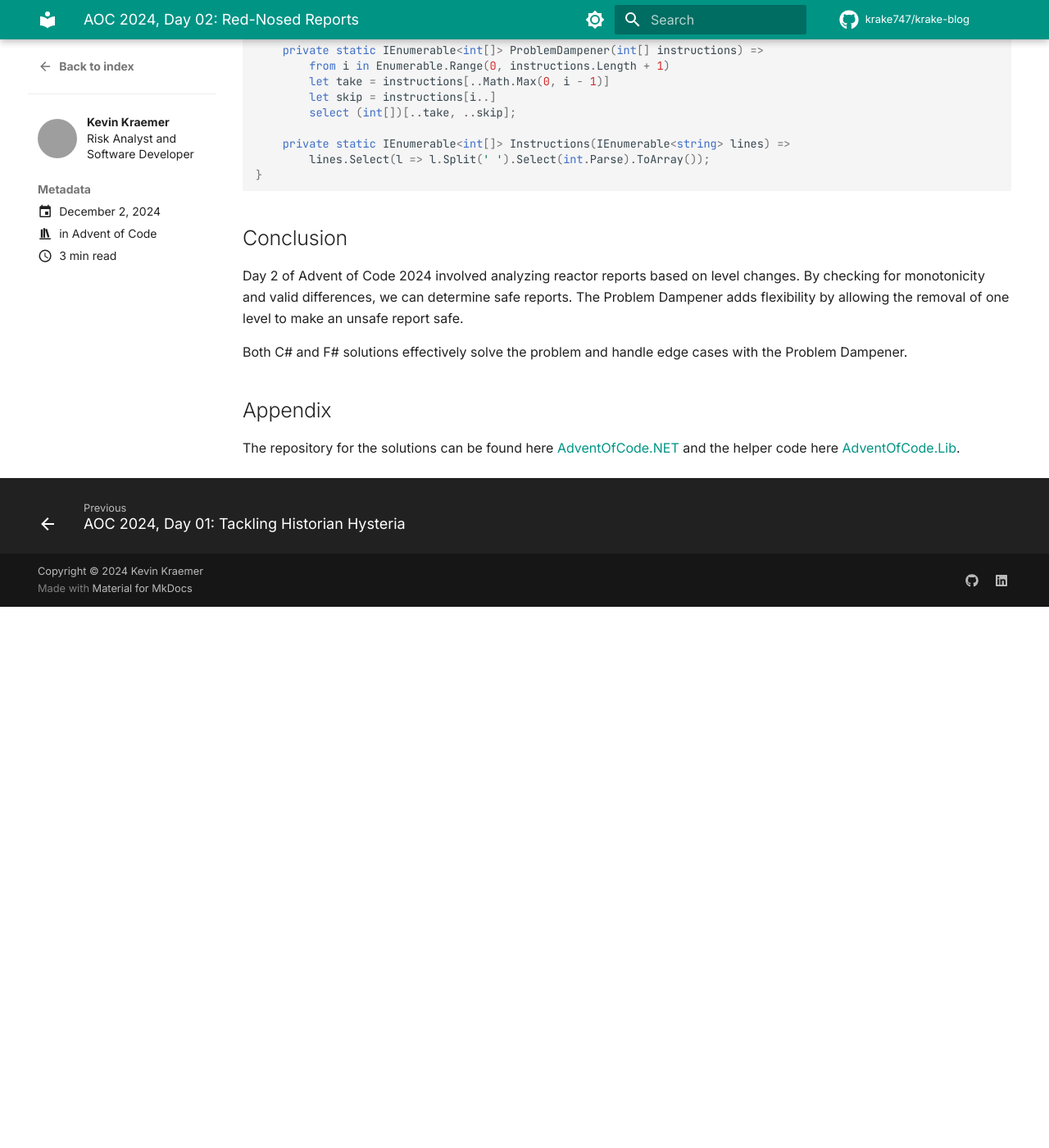
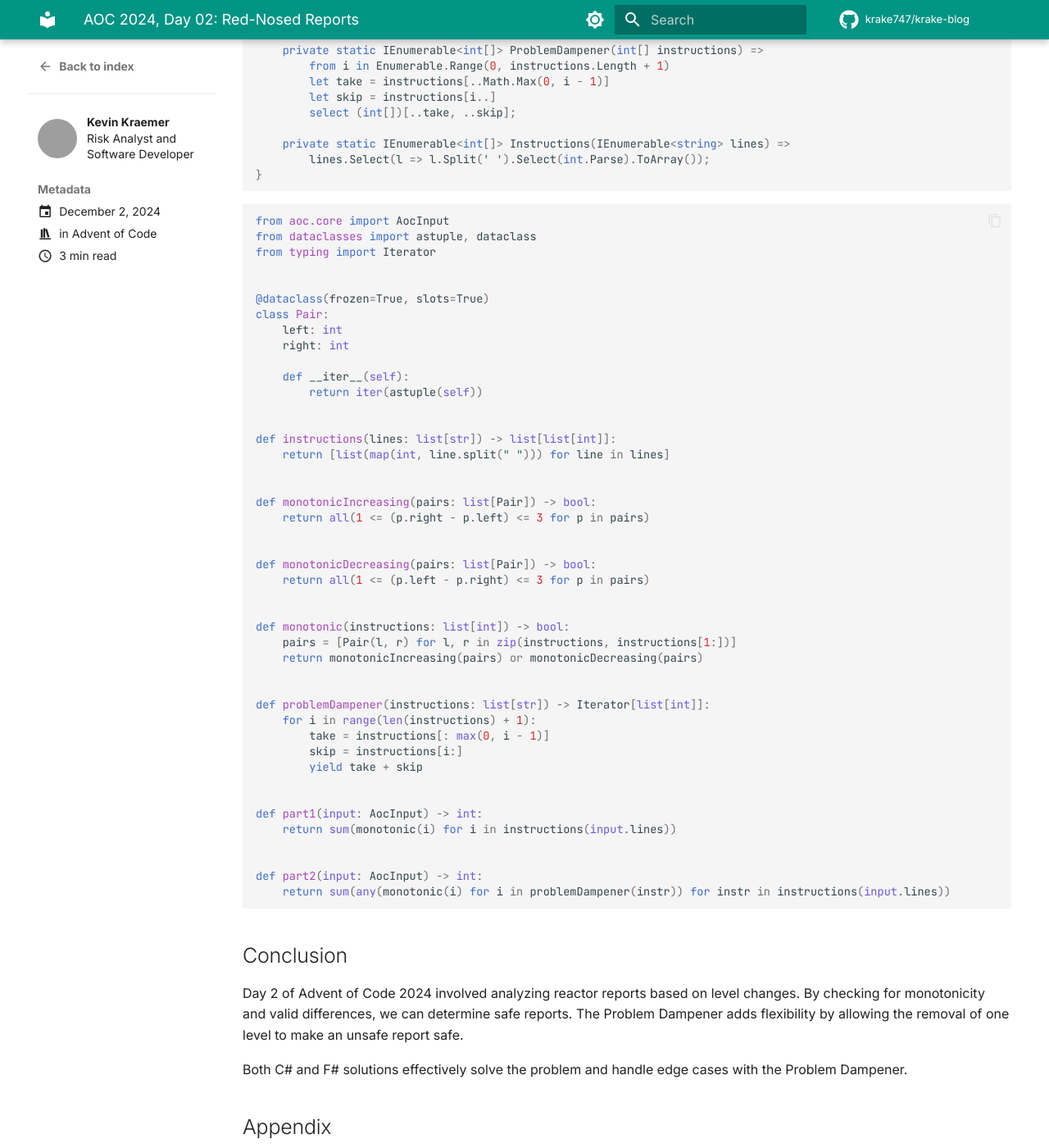
Before and after one commit to krake747/krake-blog, an MkDocs documentation site: the page built from docs/blog/posts/aoc_2024_02.md, in a window 1280 px wide and 1400 px high, scrolled down 1386 px. Shown: the whole window at 82% size. Built offline with MkDocs 1.6.1 and Material for MkDocs 9.7.7, drawn with Linux system fonts in a browser that asks for light colours; comment, search, counter and statistics services are not loaded; before the commit the page ends 2126 px from its top, so only the background shows below that; grey boxes are pictures that could not be loaded.

Commit message:
feat(aoc, python): add day 2 solution

````diff
--- a/cspell.json
+++ b/cspell.json
@@ -22,9 +22,11 @@
         "adventofcode",
         "appsettings",
         "arithmatex",
+        "astuple",
         "betterem",
         "copm",
         "dataclass",
+        "dataclasses",
         "datalust",
         "flexbox",
         "fontawesome",
--- a/docs/blog/posts/aoc_2024_02.md
+++ b/docs/blog/posts/aoc_2024_02.md
@@ -124,6 +124,55 @@ We need to adjust the analysis to check if removing one level makes the report s
             |> Seq.length
     ```
 
+=== "Python"
+
+```py
+from aoc.core import AocInput
+from dataclasses import astuple, dataclass
+from typing import Iterator
+
+
+@dataclass(frozen=True, slots=True)
+class Pair:
+    left: int
+    right: int
+
+    def __iter__(self):
+        return iter(astuple(self))
+
+
+def instructions(lines: list[str]) -> list[list[int]]:
+    return [list(map(int, line.split(" "))) for line in lines]
+
+
+def monotonicIncreasing(pairs: list[Pair]) -> bool:
+    return all(1 <= (p.right - p.left) <= 3 for p in pairs)
+
+
+def monotonicDecreasing(pairs: list[Pair]) -> bool:
+    return all(1 <= (p.left - p.right) <= 3 for p in pairs)
+
+
+def monotonic(instructions: list[int]) -> bool:
+    pairs = [Pair(l, r) for l, r in zip(instructions, instructions[1:])]
+    return monotonicIncreasing(pairs) or monotonicDecreasing(pairs)
+
+
+def problemDampener(instructions: list[str]) -> Iterator[list[int]]:
+    for i in range(len(instructions) + 1):
+        take = instructions[: max(0, i - 1)]
+        skip = instructions[i:]
+        yield take + skip
+
+
+def part1(input: AocInput) -> int:
+    return sum(monotonic(i) for i in instructions(input.lines))
+
+
+def part2(input: AocInput) -> int:
+    return sum(any(monotonic(i) for i in problemDampener(instr)) for instr in instructions(input.lines))
+```
+
 ## Conclusion
 
 Day 2 of Advent of Code 2024 involved analyzing reactor reports based on level changes. By checking for monotonicity and valid differences, we can determine safe reports. The Problem Dampener adds flexibility by allowing the removal of one level to make an unsafe report safe.
````
